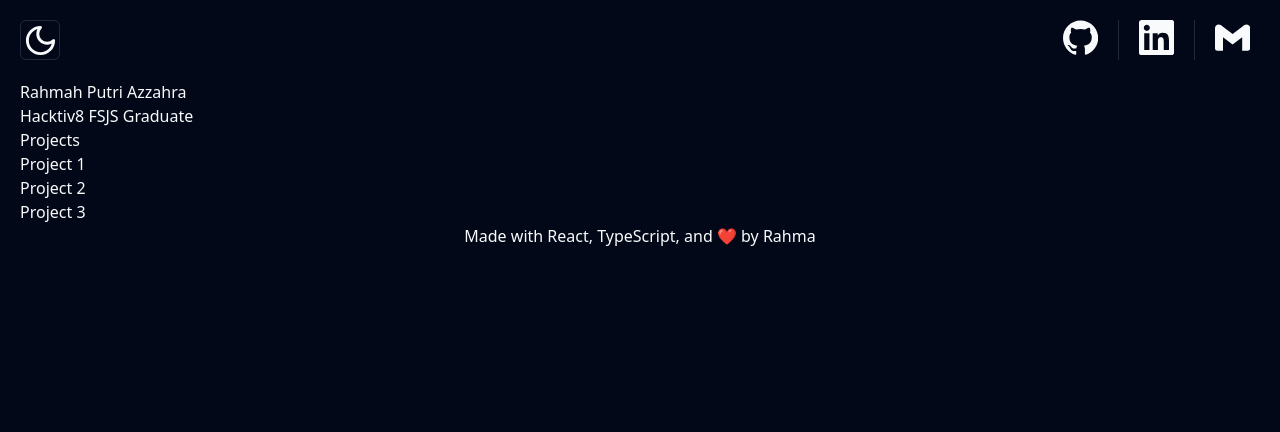
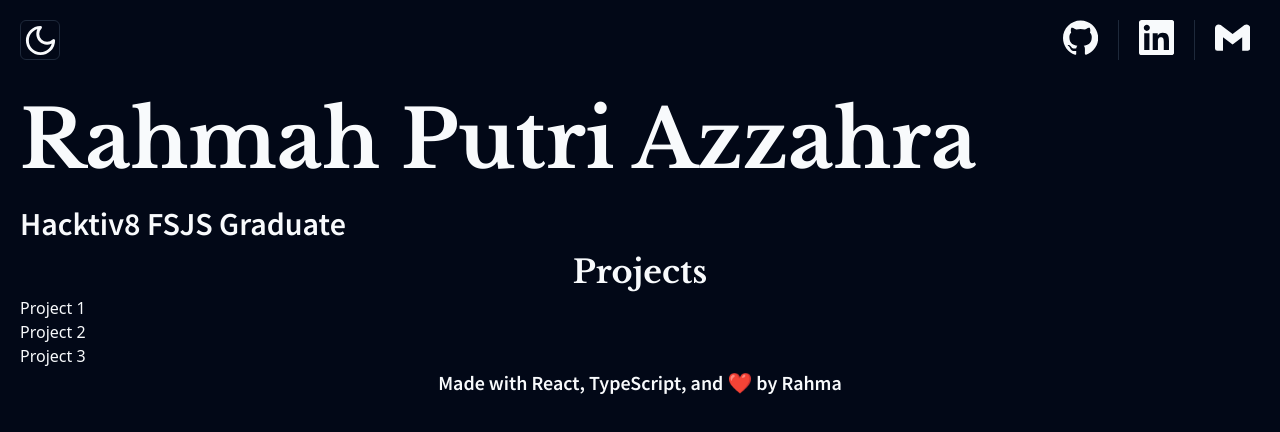
Before and after one commit to rahmaptr/Portfolio, a React (Vite) app in the folder Portofolio/: page / in a window 1280 px wide. Shown: the top 432 px of the page. Built offline with nearby package versions, Linux system fonts and the light colour scheme.

Commit message:
style: heading

```diff
--- a/Portofolio/src/components/Footer.tsx
+++ b/Portofolio/src/components/Footer.tsx
@@ -1,7 +1,7 @@
 function Footer() {
   return (
     <footer className="w-screen text-center">
-      <h3 className="w-full">Made with React, TypeScript, and ❤️ by <a href="linkedin.com/in/rahmah-putri-azzahra">Rahma</a></h3>
+      <h6 className="w-full">Made with React, TypeScript, and ❤️ by <a href="linkedin.com/in/rahmah-putri-azzahra">Rahma</a></h6>
     </footer>
   )
 }
--- /dev/null
+++ b/Portofolio/src/components/ui/card.tsx
@@ -0,0 +1,79 @@
+import * as React from "react"
+
+import { cn } from "@/lib/utils"
+
+const Card = React.forwardRef<
+  HTMLDivElement,
+  React.HTMLAttributes<HTMLDivElement>
+>(({ className, ...props }, ref) => (
+  <div
+    ref={ref}
+    className={cn(
+      "rounded-lg border bg-card text-card-foreground shadow-sm",
+      className
+    )}
+    {...props}
+  />
+))
+Card.displayName = "Card"
+
+const CardHeader = React.forwardRef<
+  HTMLDivElement,
+  React.HTMLAttributes<HTMLDivElement>
+>(({ className, ...props }, ref) => (
+  <div
+    ref={ref}
+    className={cn("flex flex-col space-y-1.5 p-6", className)}
+    {...props}
+  />
+))
+CardHeader.displayName = "CardHeader"
+
+const CardTitle = React.forwardRef<
+  HTMLParagraphElement,
+  React.HTMLAttributes<HTMLHeadingElement>
+>(({ className, ...props }, ref) => (
+  <h3
+    ref={ref}
+    className={cn(
+      "text-2xl font-semibold leading-none tracking-tight",
+      className
+    )}
+    {...props}
+  />
+))
+CardTitle.displayName = "CardTitle"
+
+const CardDescription = React.forwardRef<
+  HTMLParagraphElement,
+  React.HTMLAttributes<HTMLParagraphElement>
+>(({ className, ...props }, ref) => (
+  <p
+    ref={ref}
+    className={cn("text-sm text-muted-foreground", className)}
+    {...props}
+  />
+))
+CardDescription.displayName = "CardDescription"
+
+const CardContent = React.forwardRef<
+  HTMLDivElement,
+  React.HTMLAttributes<HTMLDivElement>
+>(({ className, ...props }, ref) => (
+  <div ref={ref} className={cn("p-6 pt-0", className)} {...props} />
+))
+CardContent.displayName = "CardContent"
+
+const CardFooter = React.forwardRef<
+  HTMLDivElement,
+  React.HTMLAttributes<HTMLDivElement>
+>(({ className, ...props }, ref) => (
+  <div
+    ref={ref}
+    className={cn("flex items-center p-6 pt-0", className)}
+    {...props}
+  />
+))
+CardFooter.displayName = "CardFooter"
+
+export { Card, CardHeader, CardFooter, CardTitle, CardDescription, CardContent }
--- a/Portofolio/src/index.css
+++ b/Portofolio/src/index.css
@@ -1,3 +1,6 @@
+@import url('https://fonts.googleapis.com/css2?family=Libre+Baskerville:wght@700&display=swap');
+@import url('https://fonts.googleapis.com/css2?family=Source+Sans+Pro:wght@600&display=swap');
+
 @tailwind base;
 @tailwind components;
 @tailwind utilities;
@@ -74,3 +77,33 @@
     @apply bg-background text-foreground;
   }
 }
+
+
+h1, h3, h5 {
+  font-family: 'Libre Baskerville', serif;
+}
+
+h2, h4, h6 {
+  font-family: 'Source Sans Pro', sans-serif;
+  font-weight: 600;
+}
+
+h1 {
+  font-weight: 700;
+  font-size: 5em;
+}
+
+h3 {
+  font-weight: 400;
+  font-size: 2em;
+}
+
+h4 {
+  font-weight: 500;
+  font-size: 2em;
+}
+
+h6 {
+  font-weight: 400;
+  font-size: 1.25em;
+}
--- a/Portofolio/src/routes/home.tsx
+++ b/Portofolio/src/routes/home.tsx
@@ -2,10 +2,10 @@
   return (
     <div className="px-5">
       <h1>Rahmah Putri Azzahra</h1>
-      <h2>Hacktiv8 FSJS Graduate</h2>
+      <h4>Hacktiv8 FSJS Graduate</h4>
 
       <div>
-        <h3>Projects</h3>
+        <h3 className="text-center">Projects</h3>
         <ul>
           <li>Project 1</li>
           <li>Project 2</li>
```
Lines whose indentation alone changed are shown as unchanged.
